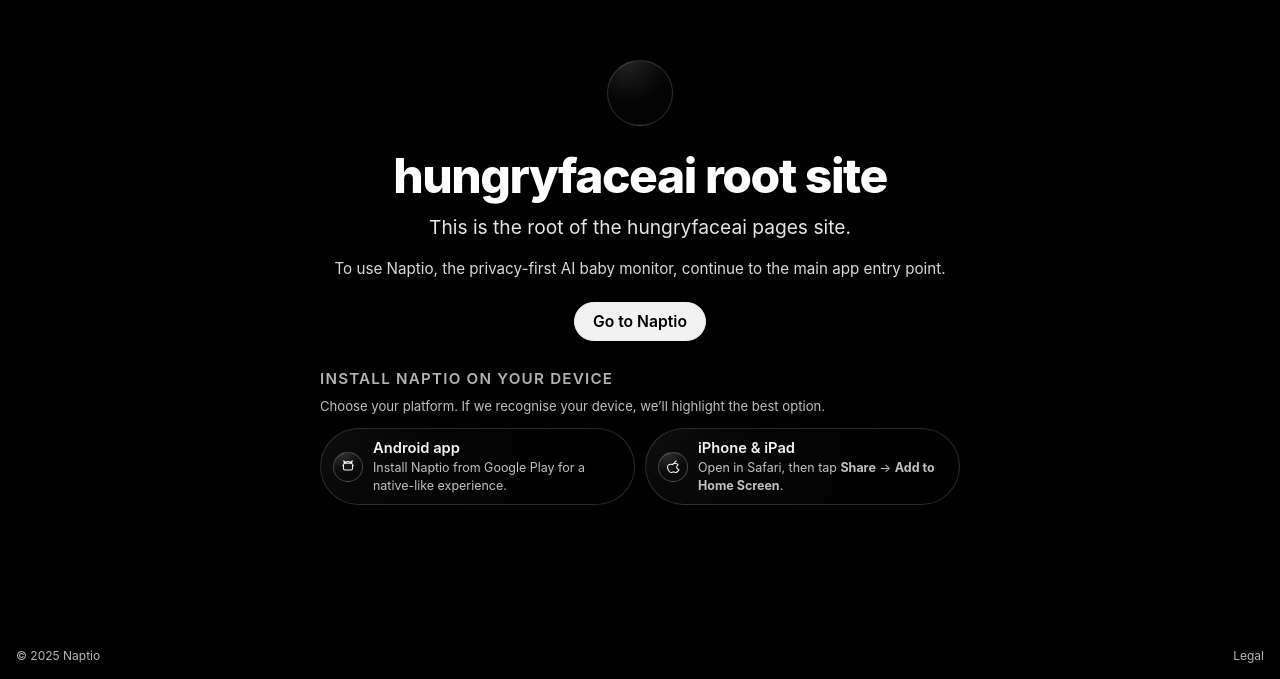
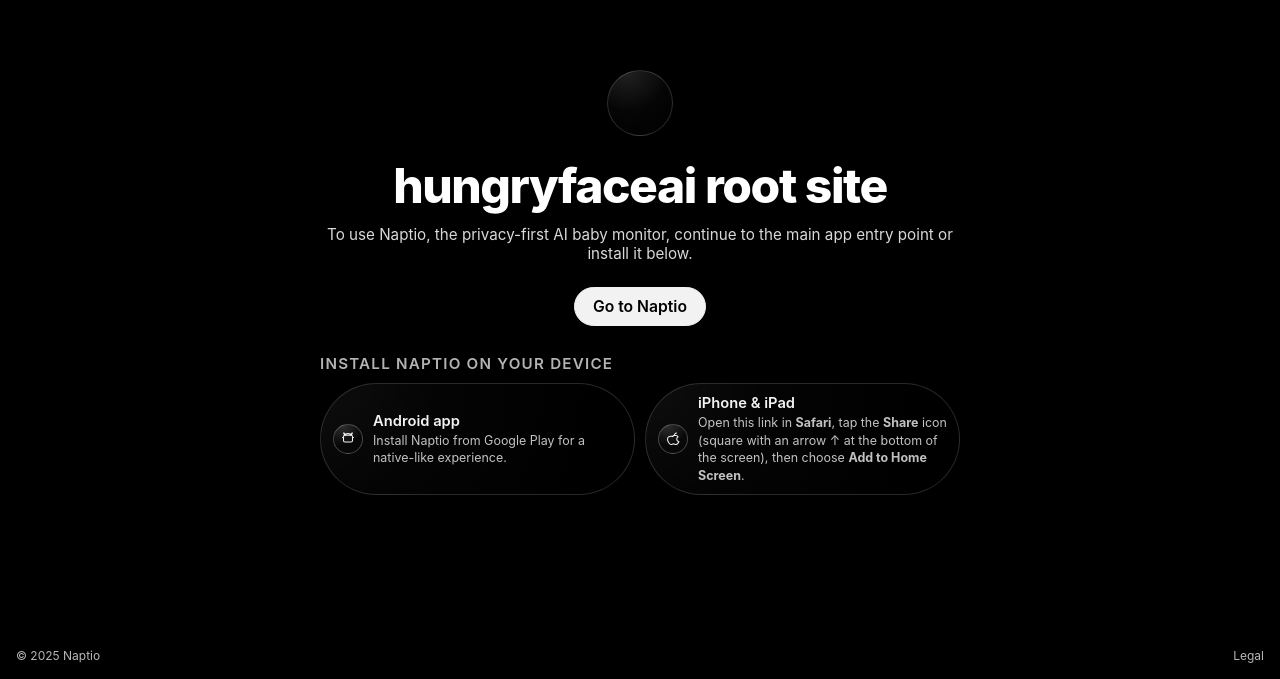
Before and after one commit to hungryfaceai/hungryfaceai.github.io, a plain HTML site: page temp.html in a window 1280 px wide. Shown: the part 121-800 px from the top of the page. Drawn offline with Linux system fonts and the light colour scheme.

Commit message:
Update temp.html

```diff
--- a/temp.html
+++ b/temp.html
@@ -90,12 +90,6 @@
       font-weight: 800;
     }
 
-    .tagline {
-      margin: 0 0 20px;
-      font-size: clamp(1rem, 2.2vw, 1.2rem);
-      opacity: 0.9;
-    }
-
     .note {
       margin: 0 0 24px;
       font-size: 0.95rem;
@@ -138,12 +132,6 @@
       text-transform: uppercase;
       opacity: 0.7;
       margin: 0 0 10px;
-    }
-
-    .install-sub {
-      margin: 0 0 14px;
-      font-size: 0.82rem;
-      opacity: 0.75;
     }
 
     .store-grid {
@@ -327,9 +315,8 @@
         </div>
 
         <h1 id="title">hungryfaceai root site</h1>
-        <p class="tagline">This is the root of the hungryfaceai pages site.</p>
         <p class="note">
-          To use Naptio, the privacy-first AI baby monitor, continue to the main app entry point.
+          To use Naptio, the privacy-first AI baby monitor, continue to the main app entry point or install it below.
         </p>
 
         <a class="btn-primary" href="https://hungryfaceai.github.io/hungryface/home/">
@@ -339,9 +326,6 @@
         <!-- Install section: Android app + iOS PWA instructions -->
         <section class="install-section" aria-label="Install Naptio on your device">
           <p class="install-heading">Install Naptio on your device</p>
-          <p class="install-sub">
-            Choose your platform. If we recognise your device, we’ll highlight the best option.
-          </p>
           <div class="store-grid">
             <!-- Android -->
             <a class="store-card"
@@ -393,7 +377,9 @@
                   <span class="store-badge">Recommended</span>
                 </span>
                 <span class="store-caption">
-                  Open in Safari, then tap <strong>Share</strong> → <strong>Add to Home Screen</strong>.
+                  Open this link in <strong>Safari</strong>, tap the
+                  <strong>Share</strong> icon (square with an arrow ↑ at the bottom of the screen),
+                  then choose <strong>Add to Home Screen</strong>.
                 </span>
               </span>
             </a>
```
